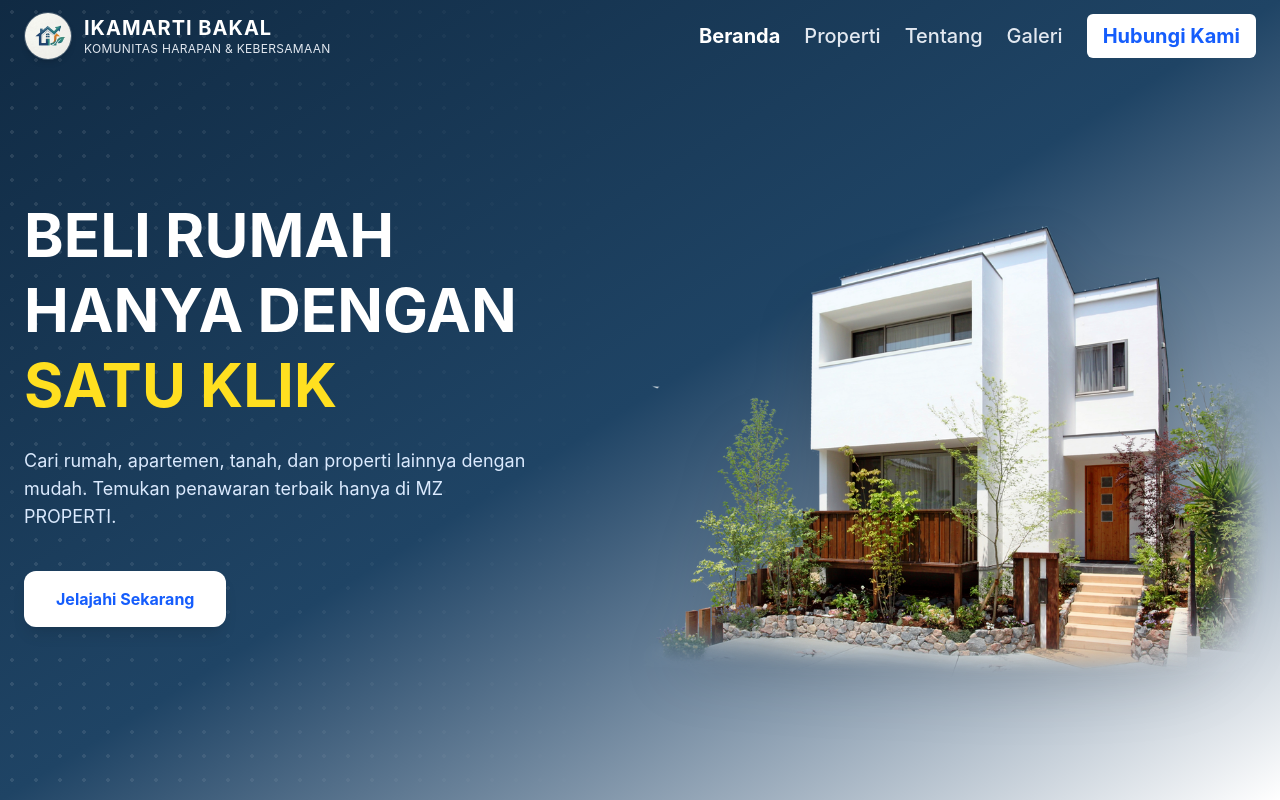
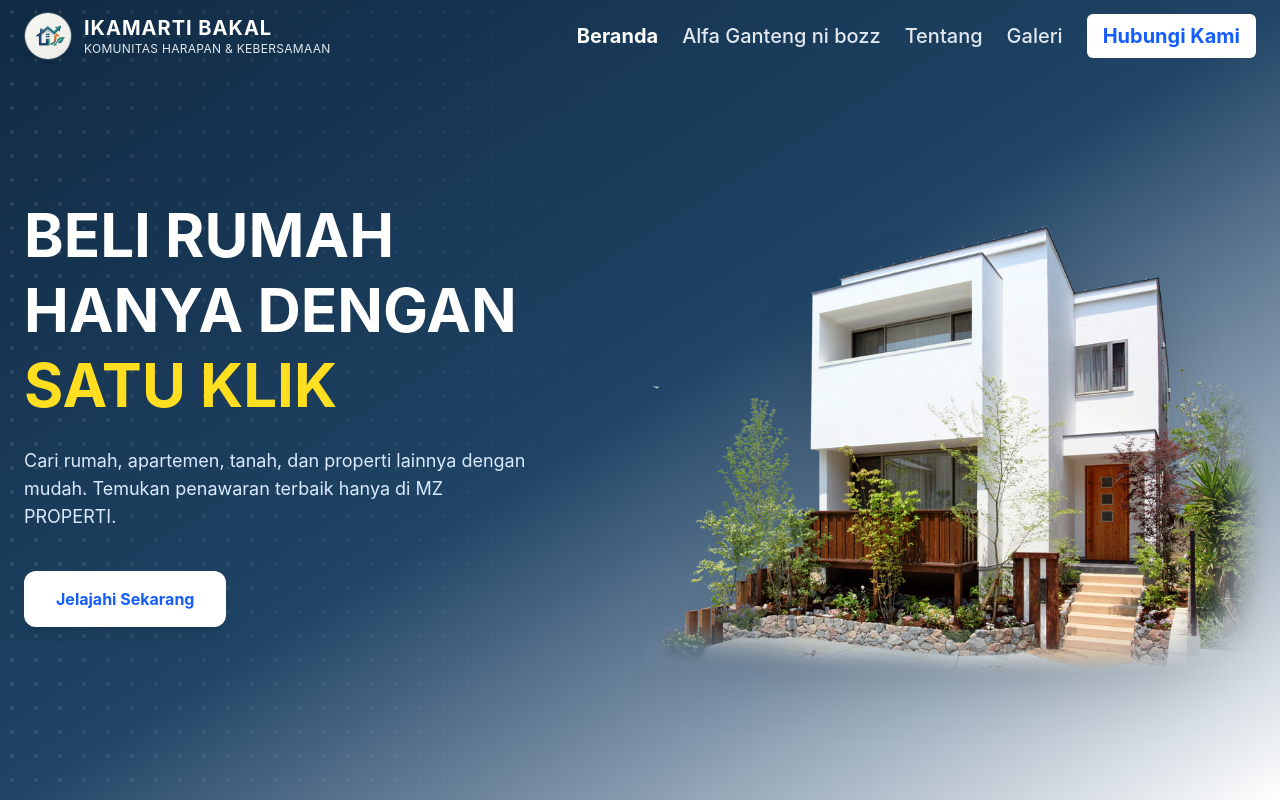
Before and after one commit to afda1087/projekwebproperti, a Next.js app in the folder property-company/: page / in a window 1280 px wide. Built offline with nearby package versions, Linux system fonts and the light colour scheme.

Commit message:
ini alfa gnteng

```diff
--- a/property-company/src/app/components/Navbar.js
+++ b/property-company/src/app/components/Navbar.js
@@ -86,7 +86,7 @@ export default function Navbar() {
                         href="/properti"
                         className={pathname === '/properti' ? 'text-white font-bold' : 'text-slate-200 hover:text-white transition'}
                     >
-                        Properti
+                        Alfa Ganteng ni bozz
                     </Link>
 
                     <Link
```
